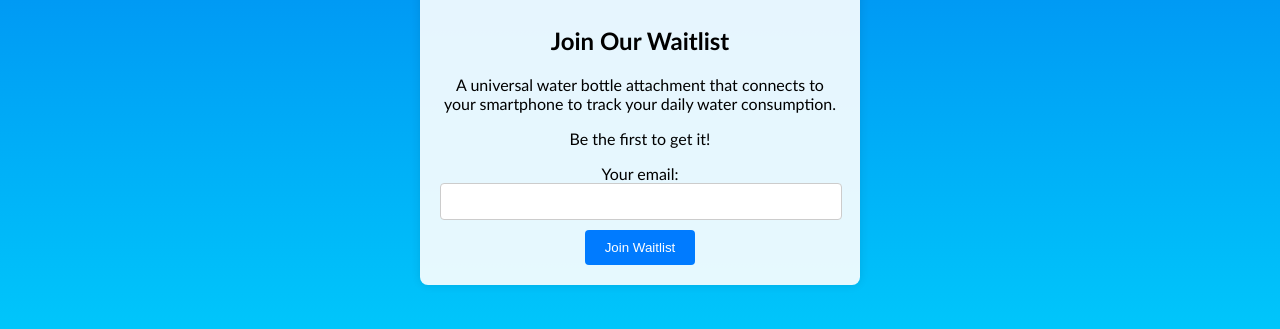
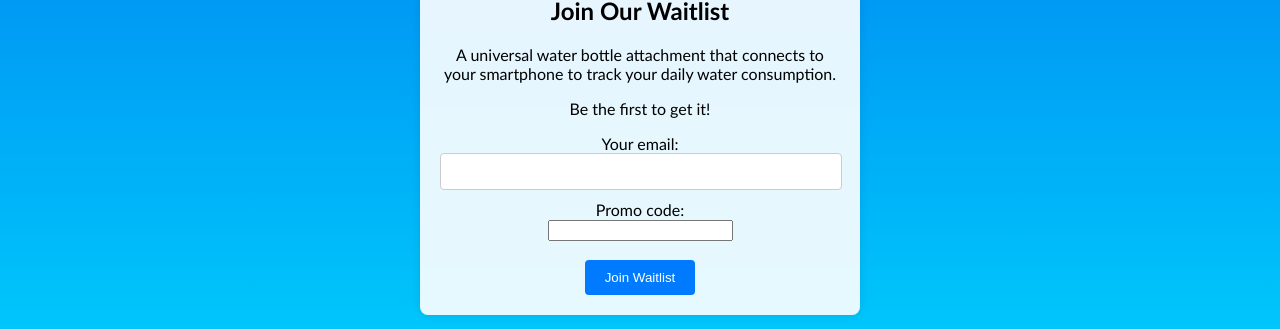
Before and after one commit to spongehydration/spongehydration.github.io, a plain HTML site: page index.html in a window 1280 px wide. Shown: the part 471-800 px from the top of the page. Drawn offline with Linux system fonts and the light colour scheme.

Commit message:
Update index.html

```diff
--- a/index.html
+++ b/index.html
@@ -67,6 +67,11 @@
             <br>
             <input type="email" name="email" required>
             <br>
+            <label>Promo code:</label> <!-- Added promo code label -->
+            <br>
+            <input type="text" name="promo_code">
+            <br>
+            <br>
             <button type="submit">Join Waitlist</button>
         </form>
     </div>
```
